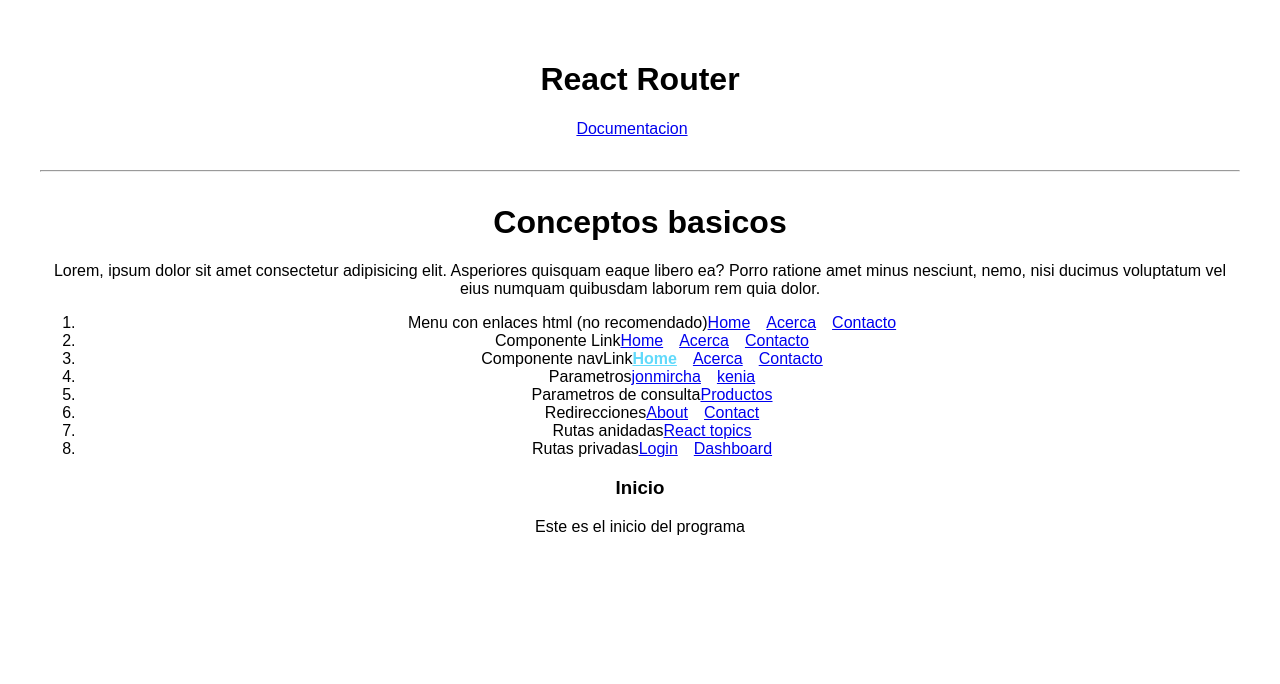
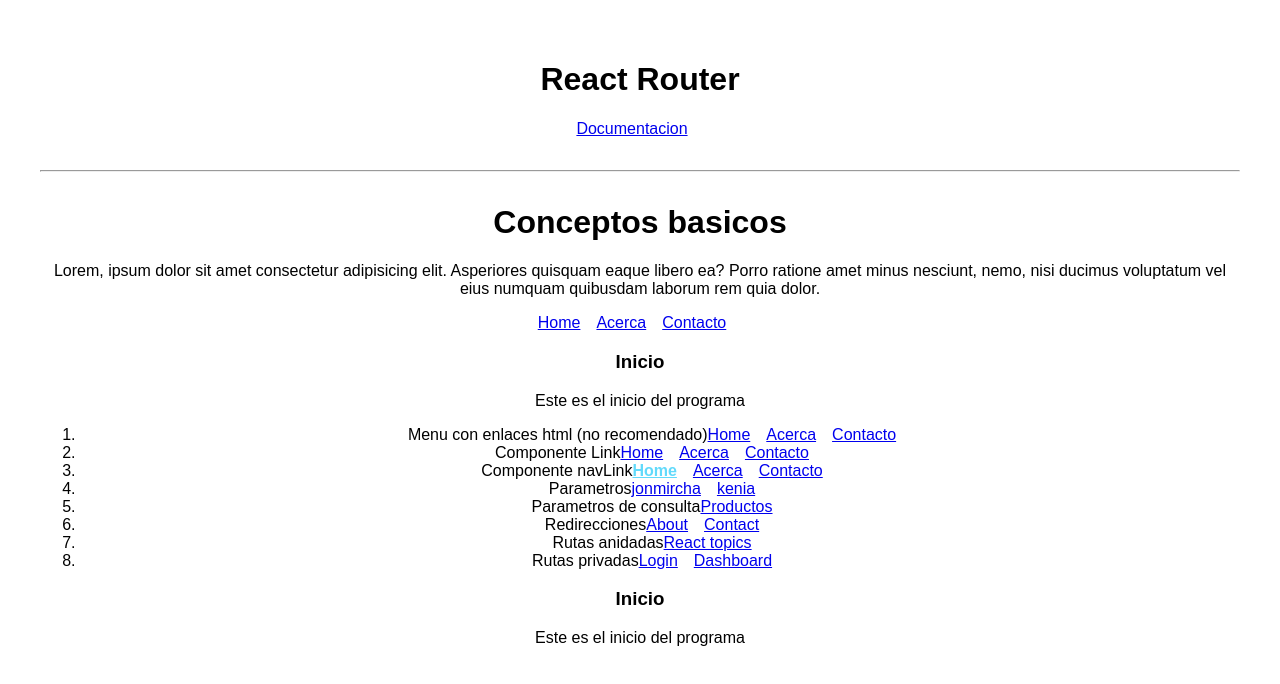
Before and after one commit to EdwardMelendezM/React-routes, a React (Vite) app: page / in a window 1280 px wide. Shown: the top 684 px of the page. Built offline with nearby package versions, Linux system fonts and the light colour scheme.

Commit message:
Usando hash router para el uso de rutas para evitar errores 404

```diff
--- a/src/components/ConceptosBasicos.jsx
+++ b/src/components/ConceptosBasicos.jsx
@@ -1,4 +1,11 @@
-import { BrowserRouter, Routes, Route, Navigate } from "react-router-dom";
+import {
+  Link,
+  BrowserRouter,
+  Routes,
+  Route,
+  Navigate,
+  HashRouter,
+} from "react-router-dom";
 import Acerca from "../pages/Acerca";
 import Contacto from "../pages/Contacto";
 import Dashboard from "../pages/Dashboard";
@@ -20,6 +27,19 @@
         quisquam eaque libero ea? Porro ratione amet minus nesciunt, nemo, nisi
         ducimus voluptatum vel eius numquam quibusdam laborum rem quia dolor.
       </p>
+
+      <HashRouter>
+        <nav>
+          <Link to="/">Home</Link>
+          <Link to="/acerca">Acerca</Link>
+          <Link to="/contacto">Contacto</Link>
+        </nav>
+        <Routes>
+          <Route path="/" element={<Home />} />
+          <Route path="/acerca" element={<Acerca />} />
+          <Route path="/contacto" element={<Contacto />} />
+        </Routes>
+      </HashRouter>
 
       <BrowserRouter>
         <MenuConceptos />
```
